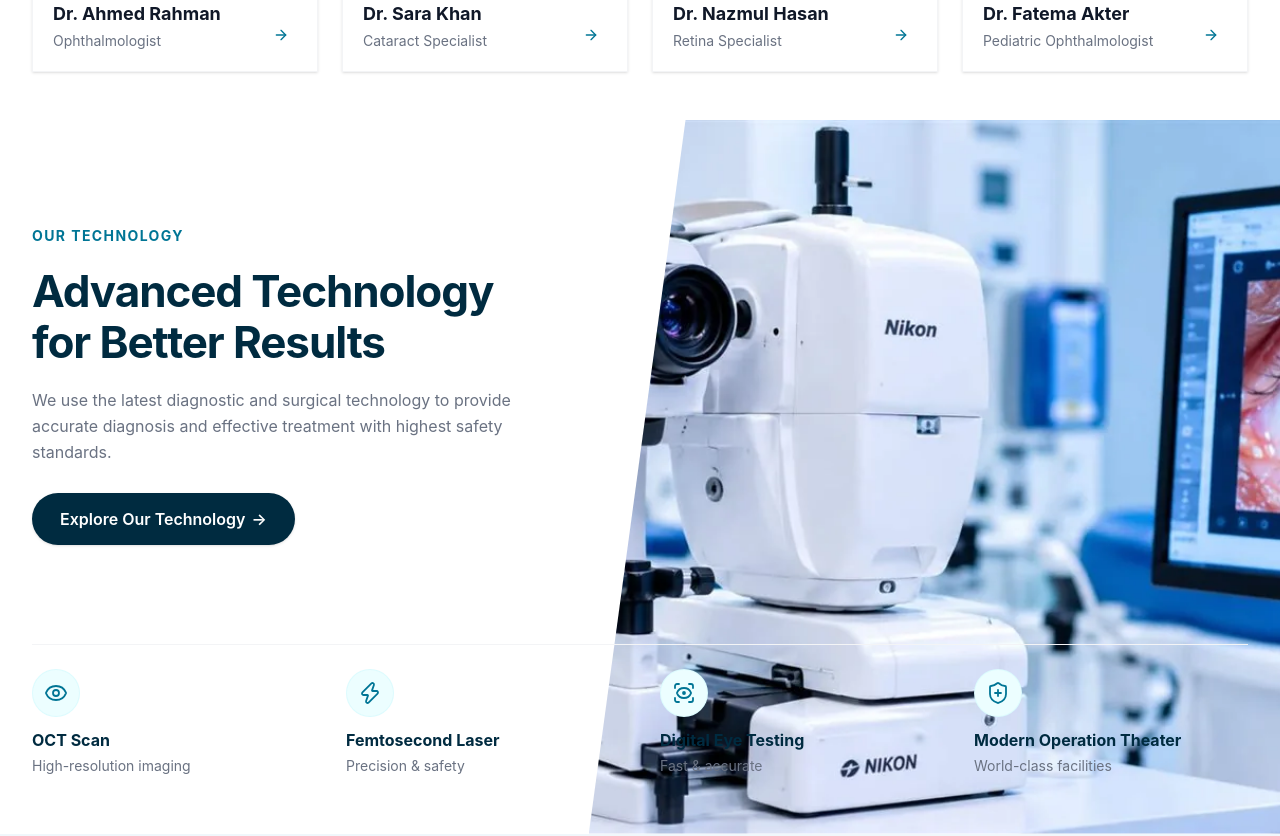
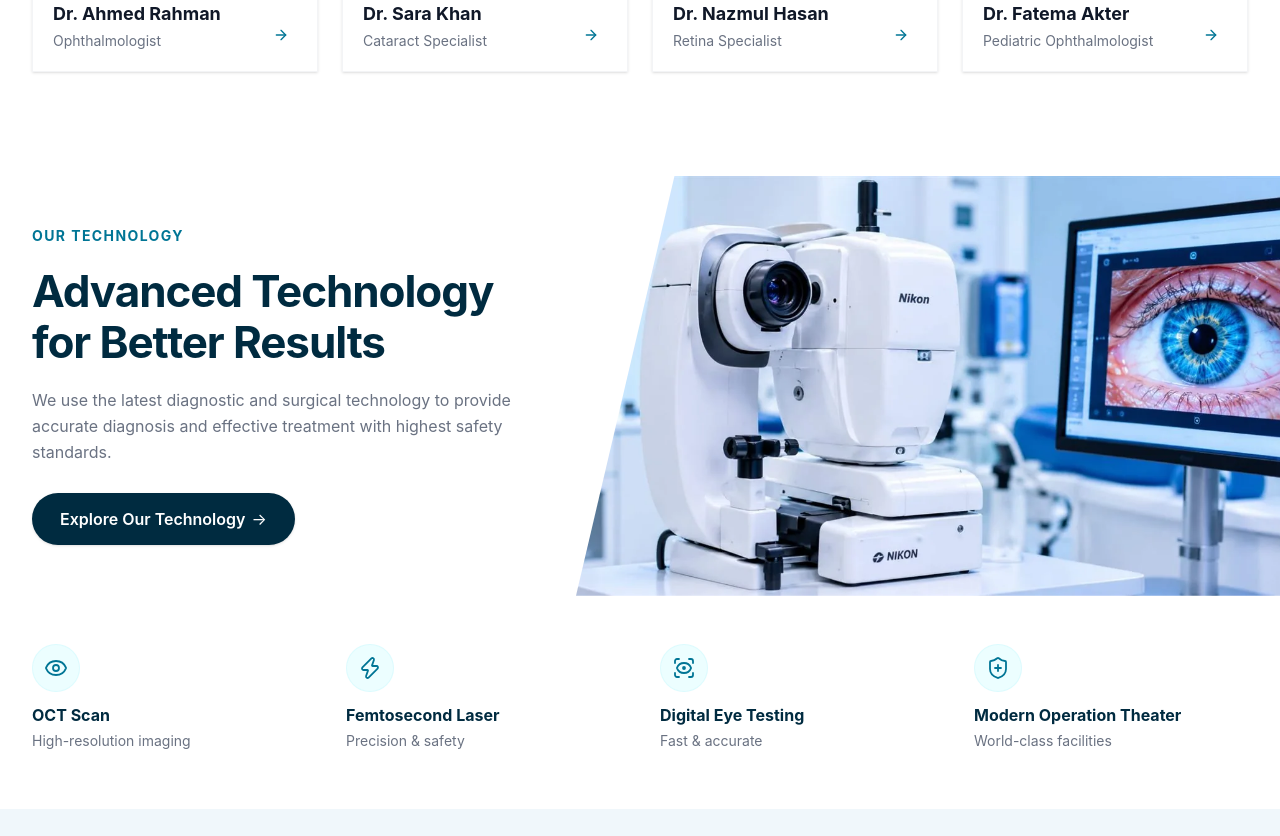
Before and after one commit to NoumaArshad122/Eye-care-, a React (Vite) app: page / in a window 1280 px wide. Shown: the part 2920-3756 px from the top of the page. Built offline with nearby package versions, Linux system fonts and the light colour scheme.

Commit message:
Restore original layout and structure for Advanced Technology section

```diff
--- a/src/Components/AdvancedTechnology.jsx
+++ b/src/Components/AdvancedTechnology.jsx
@@ -1,21 +1,40 @@
 import { Eye, Zap, ScanEye, ShieldPlus } from 'lucide-react';
 import techImage from '../assets/technology.webp';
-import { TECH_CARDS } from '../data/siteData';
-import Button from './ui/Button';
 
-const techIcons = {
-    Eye: <Eye className="w-6 h-6 stroke-[1.8]" aria-hidden="true" />,
-    Zap: <Zap className="w-6 h-6 stroke-[1.8]" aria-hidden="true" />,
-    ScanEye: <ScanEye className="w-6 h-6 stroke-[1.8]" aria-hidden="true" />,
-    ShieldPlus: <ShieldPlus className="w-6 h-6 stroke-[1.8]" aria-hidden="true" />
-};
+const techCards = [
+    {
+        id: "oct-scan",
+        icon: <Eye className="w-6 h-6 stroke-[1.8]" aria-hidden="true" />,
+        title: "OCT Scan",
+        desc: "High-resolution imaging"
+    },
+    {
+        id: "femtosecond-laser",
+        icon: <Zap className="w-6 h-6 stroke-[1.8]" aria-hidden="true" />,
+        title: "Femtosecond Laser",
+        desc: "Precision & safety"
+    },
+    {
+        id: "digital-eye-testing",
+        icon: <ScanEye className="w-6 h-6 stroke-[1.8]" aria-hidden="true" />,
+        title: "Digital Eye Testing",
+        desc: "Fast & accurate"
+    },
+    {
+        id: "modern-operation-theater",
+        icon: <ShieldPlus className="w-6 h-6 stroke-[1.8]" aria-hidden="true" />,
+        title: "Modern Operation Theater",
+        desc: "World-class facilities"
+    }
+];
 
 export default function AdvancedTechnology() {
     return (
         <section id="technology" className="relative w-full bg-white py-6 sm:py-8 md:py-10 lg:py-14 overflow-hidden scroll-mt-16">
-            {/* Single responsive image: in-flow on mobile, absolute angled on desktop */}
-            <div className="px-4 sm:px-6 lg:px-0 max-w-3xl mx-auto lg:max-w-none lg:mx-0 lg:absolute lg:inset-y-0 lg:right-0 lg:w-[52%] xl:w-[54%] lg:h-full lg:[clip-path:polygon(14%_0,100%_0,100%_100%,0%_100%)] mb-5 sm:mb-6 lg:mb-0">
-                <div className="w-full h-[220px] sm:h-[320px] md:h-[380px] lg:h-full overflow-hidden shadow-md lg:shadow-none">
+            {/* Top Area: Text & Full-Bleed Right Image */}
+            <div className="relative w-full">
+                {/* Desktop Full-Bleed Image: touches right edge of screen with zero margin */}
+                <div className="hidden lg:block absolute inset-y-0 right-0 w-[52%] lg:w-[54%] xl:w-[55%] overflow-hidden [clip-path:polygon(14%_0,100%_0,100%_100%,0%_100%)]">
                     <img
                         src={techImage}
                         alt="Advanced Eye Technology Equipment"
@@ -26,10 +45,23 @@ export default function AdvancedTechnology() {
                         className="w-full h-full object-cover object-center"
                     />
                 </div>
+
+                {/* Left Content Container (matches max-w-7xl alignment) */}
+                <div className="max-w-7xl mx-auto px-4 sm:px-6 lg:px-8">
+                    {/* Mobile & Tablet Image: At top for mobile */}
+                    <div className="block lg:hidden mb-5 sm:mb-6 w-full h-[220px] sm:h-[320px] md:h-[380px] overflow-hidden shadow-md max-w-3xl mx-auto">
+                        <img
+                            src={techImage}
+                            alt="Advanced Eye Technology Equipment"
+                            loading="lazy"
+                            decoding="async"
+                            width={1000}
+                            height={600}
+                            className="w-full h-full object-cover object-center"
+                        />
                     </div>
 
-            <div className="max-w-7xl mx-auto px-4 sm:px-6 lg:px-8 relative z-10">
-                <div className="w-full lg:w-[45%] xl:w-[43%] lg:min-h-[420px] flex flex-col justify-center space-y-3 sm:space-y-4 md:space-y-5 py-2 sm:py-4">
+                    <div className="w-full lg:w-[45%] xl:w-[43%] min-h-0 lg:min-h-[420px] flex flex-col justify-center space-y-3 sm:space-y-4 md:space-y-5 py-2 sm:py-4">
                         <span className="text-xs sm:text-sm font-bold tracking-widest uppercase text-cyan-700 block">
                             OUR TECHNOLOGY
                         </span>
@@ -44,20 +76,25 @@ export default function AdvancedTechnology() {
                         </p>
 
                         <div className="pt-2">
-                        <Button href="#contact" variant="dark">
+                            <a
+                                href="#contact"
+                                className="inline-flex items-center gap-1.5 rounded-full bg-[#002b40] hover:bg-[#003854] text-white px-5 py-3 sm:px-6 sm:py-3 md:px-7 md:py-3.5 text-sm sm:text-sm md:text-base font-semibold shadow transition-all duration-200 cursor-pointer focus-visible:outline-none focus-visible:ring-2 focus-visible:ring-cyan-500"
+                            >
                                 <span>Explore Our Technology</span>
-                            <span className="ml-1.5" aria-hidden="true">→</span>
-                        </Button>
+                                <span className="text-sm sm:text-base font-normal">→</span>
+                            </a>
+                        </div>
+                    </div>
                 </div>
             </div>
 
             {/* Bottom 4 Feature Items */}
-                <div className="mt-8 sm:mt-10 md:mt-12 pt-6 border-t border-gray-100">
+            <div className="max-w-7xl mx-auto px-4 sm:px-6 lg:px-8 mt-6 sm:mt-8 md:mt-10 lg:mt-12">
                 <div className="grid grid-cols-2 md:grid-cols-4 gap-4 sm:gap-6 lg:gap-10">
-                        {TECH_CARDS.map((card) => (
+                    {techCards.map((card) => (
                         <div key={card.id} className="flex flex-col items-start">
                             <div className="w-12 h-12 rounded-full bg-cyan-50 flex items-center justify-center text-cyan-700 mb-3 border border-cyan-100/50">
-                                    {techIcons[card.iconName]}
+                                {card.icon}
                             </div>
                             <h3 className="font-bold text-[#002b40] text-sm sm:text-base leading-snug">
                                 {card.title}
@@ -69,7 +106,6 @@ export default function AdvancedTechnology() {
                     ))}
                 </div>
             </div>
-            </div>
         </section>
     );
 }
```
Also changed, not shown: public/robots.txt, src/Components/ui/Button.jsx (line endings or trailing spaces), src/Components/ui/SectionHeader.jsx (line endings or trailing spaces), src/Components/ui/SplitImageSection.jsx (line endings or trailing spaces), 2 other files (tests, documents, lock files or other folders). Lines whose indentation alone changed are shown as unchanged.
